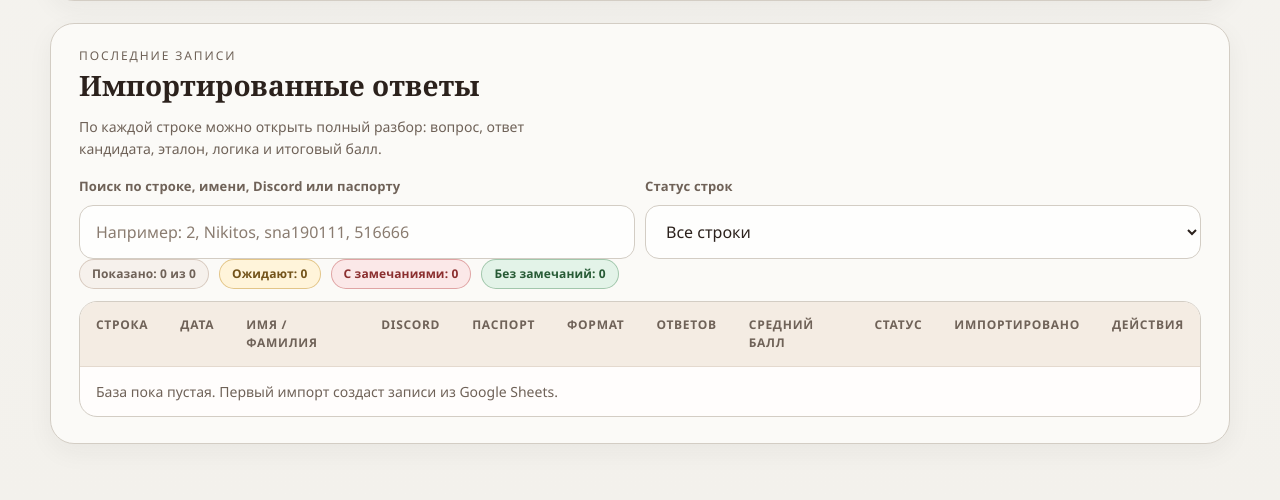
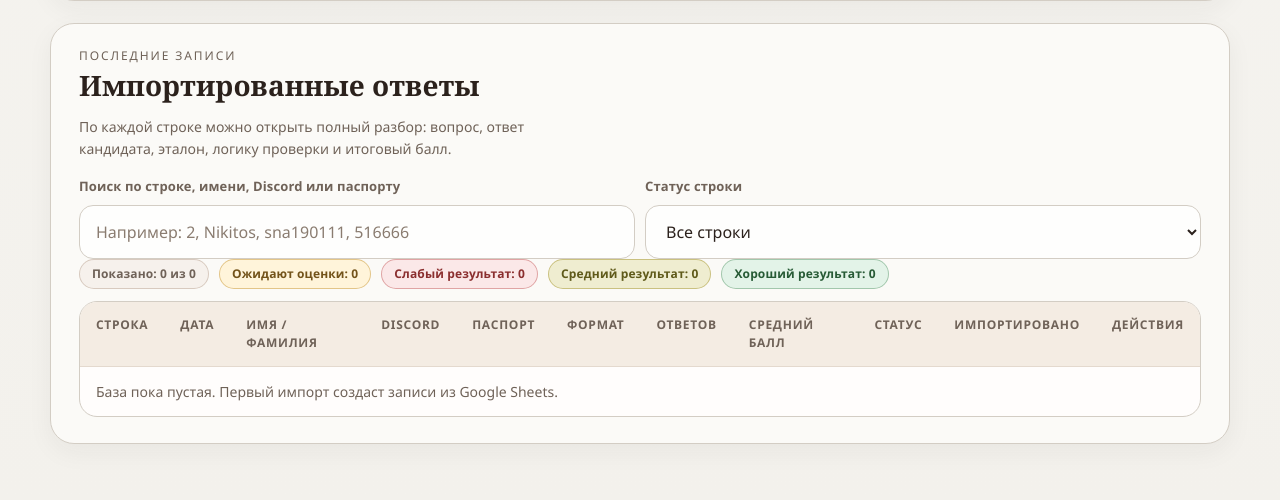
Before and after one commit to 12hsrate-hub/lawyer5rp, a FastAPI app: template web/ogp_web/templates/exam_import.html in a window 1280 px wide. Shown: the part 1263-1763 px from the top of the page. Run offline with FastAPI, Linux system fonts and the light colour scheme; the template is opened without the code that fills it, so the values that code supplies are empty; parts of the project's set-up code (start-up, migrations or seed data) failed here and were passed over.

Commit message:
refactor(exam-import): improve score status wording

```diff
--- a/web/ogp_web/static/pages/exam_import.js
+++ b/web/ogp_web/static/pages/exam_import.js
@@ -257,14 +257,16 @@ function renderRowQuickStats(entries, visibleEntries) {
 
   const total = entries.length;
   const pending = entries.filter((entry) => getEntryStatusKey(entry) === "pending").length;
-  const problem = entries.filter((entry) => getEntryStatusKey(entry) === "problem").length;
-  const ok = entries.filter((entry) => getEntryStatusKey(entry) === "ok").length;
+  const poor = entries.filter((entry) => getEntryStatusKey(entry) === "poor").length;
+  const medium = entries.filter((entry) => getEntryStatusKey(entry) === "medium").length;
+  const good = entries.filter((entry) => getEntryStatusKey(entry) === "good").length;
 
   rowQuickStats.innerHTML = `
     <span class="exam-status-badge exam-status-badge--neutral">Показано: ${escapeHtml(String(visibleEntries.length))} из ${escapeHtml(String(total))}</span>
-    <span class="exam-status-badge exam-status-badge--pending">Ожидают: ${escapeHtml(String(pending))}</span>
-    <span class="exam-status-badge exam-status-badge--problem">С замечаниями: ${escapeHtml(String(problem))}</span>
-    <span class="exam-status-badge exam-status-badge--ok">Без замечаний: ${escapeHtml(String(ok))}</span>
+    <span class="exam-status-badge exam-status-badge--pending">Ожидают оценки: ${escapeHtml(String(pending))}</span>
+    <span class="exam-status-badge exam-status-badge--problem">Слабый результат: ${escapeHtml(String(poor))}</span>
+    <span class="exam-status-badge exam-status-badge--warn">Средний результат: ${escapeHtml(String(medium))}</span>
+    <span class="exam-status-badge exam-status-badge--ok">Хороший результат: ${escapeHtml(String(good))}</span>
   `;
 }
 
--- a/web/ogp_web/static/shared/exam_import_view.js
+++ b/web/ogp_web/static/shared/exam_import_view.js
@@ -2,12 +2,15 @@ window.OGPExamImportView = {
   getEntryStatus(entry) {
     const average = Number(entry?.average_score);
     if (entry?.average_score == null || Number.isNaN(average)) {
-      return { key: "pending", label: "Ожидает проверки", tone: "pending" };
+      return { key: "pending", label: "Ожидает оценки", tone: "pending" };
     }
-    if (average >= 100) {
-      return { key: "ok", label: "Проверен без замечаний", tone: "ok" };
+    if (average >= 73) {
+      return { key: "good", label: "Сдан хорошо", tone: "ok" };
     }
-    return { key: "problem", label: "Есть замечания", tone: "problem" };
+    if (average > 55) {
+      return { key: "medium", label: "Сдан на среднем уровне", tone: "warn" };
+    }
+    return { key: "poor", label: "Сдан слабо", tone: "problem" };
   },
 
   getScoreTone(score) {
@@ -15,10 +18,10 @@ window.OGPExamImportView = {
     if (!Number.isFinite(value)) {
       return "pending";
     }
-    if (value >= 90) {
+    if (value >= 73) {
       return "ok";
     }
-    if (value >= 70) {
+    if (value > 55) {
       return "warn";
     }
     return "problem";
@@ -123,16 +126,16 @@ window.OGPExamImportView = {
     host.hidden = false;
     const scoreRange = this.formatScoreRange(examScores);
     const scores = examScores.map((item) => Number(item?.score)).filter((value) => Number.isFinite(value));
-    const failedCount = scores.filter((value) => value < 100).length;
-    const exactCount = scores.filter((value) => value >= 100).length;
-    const highRiskCount = scores.filter((value) => value < 70).length;
+    const goodCount = scores.filter((value) => value >= 73).length;
+    const mediumCount = scores.filter((value) => value > 55 && value < 73).length;
+    const poorCount = scores.filter((value) => value <= 55).length;
 
     host.innerHTML = `
       <div class="legal-section__header">
         <div>
           <p class="legal-section__eyebrow">Проверка ответов</p>
           <h3 class="legal-section__title">Сравнение по ключу ${escapeHtml(scoreRange)}</h3>
-          <p class="legal-section__description">Средний балл: <strong>${escapeHtml(averageText)}</strong>. Ниже показано сравнение вопроса, ответа, эталона и логики проверки.</p>
+          <p class="legal-section__description">Средний балл: <strong>${escapeHtml(averageText)}</strong>. Ниже собраны вопрос, ответ кандидата, эталон и пояснение по оценке.</p>
         </div>
       </div>
       <div class="exam-score-summary">
@@ -141,16 +144,16 @@ window.OGPExamImportView = {
           <strong class="legal-status-card__value legal-status-card__value--small">${escapeHtml(String(examScores.length))}</strong>
         </article>
         <article class="legal-status-card">
-          <span class="legal-status-card__label">Без замечаний</span>
-          <strong class="legal-status-card__value legal-status-card__value--small">${escapeHtml(String(exactCount))}</strong>
+          <span class="legal-status-card__label">Хороший уровень</span>
+          <strong class="legal-status-card__value legal-status-card__value--small">${escapeHtml(String(goodCount))}</strong>
         </article>
         <article class="legal-status-card">
-          <span class="legal-status-card__label">С замечаниями</span>
-          <strong class="legal-status-card__value legal-status-card__value--small">${escapeHtml(String(failedCount))}</strong>
+          <span class="legal-status-card__label">Средний уровень</span>
+          <strong class="legal-status-card__value legal-status-card__value--small">${escapeHtml(String(mediumCount))}</strong>
         </article>
         <article class="legal-status-card">
-          <span class="legal-status-card__label">Критично (<70)</span>
-          <strong class="legal-status-card__value legal-status-card__value--small">${escapeHtml(String(highRiskCount))}</strong>
+          <span class="legal-status-card__label">Слабый уровень</span>
+          <strong class="legal-status-card__value legal-status-card__value--small">${escapeHtml(String(poorCount))}</strong>
         </article>
       </div>
       <div class="legal-table-shell exam-detail-shell">
--- a/web/ogp_web/static/styles/legal.css
+++ b/web/ogp_web/static/styles/legal.css
@@ -718,6 +718,7 @@
   color: #275a35;
 }
 
+.exam-status-badge--warn,
 .exam-score-badge--warn {
   background: rgba(239, 236, 206, 0.95);
   border-color: rgba(201, 191, 124, 0.95);
--- a/web/ogp_web/templates/partials/exam_import/table_section.html
+++ b/web/ogp_web/templates/partials/exam_import/table_section.html
@@ -3,7 +3,7 @@
     <div>
       <p class="legal-section__eyebrow">Последние записи</p>
       <h2 class="legal-section__title">Импортированные ответы</h2>
-      <p class="legal-section__description">По каждой строке можно открыть полный разбор: вопрос, ответ кандидата, эталон, логика и итоговый балл.</p>
+      <p class="legal-section__description">По каждой строке можно открыть полный разбор: вопрос, ответ кандидата, эталон, логику проверки и итоговый балл.</p>
     </div>
   </div>
 
@@ -13,12 +13,13 @@
       <input id="exam-row-search" type="search" placeholder="Например: 2, Nikitos, sna190111, 516666">
     </label>
     <label class="legal-field exam-import-filter-field">
-      <span class="legal-field__label">Статус строк</span>
+      <span class="legal-field__label">Статус строки</span>
       <select id="exam-row-filter">
         <option value="all">Все строки</option>
-        <option value="pending">Только ожидают проверки</option>
-        <option value="problem">Только с замечаниями</option>
-        <option value="ok">Только без замечаний</option>
+        <option value="pending">Только ожидают оценки</option>
+        <option value="poor">Только с низким результатом</option>
+        <option value="medium">Только со средним результатом</option>
+        <option value="good">Только с хорошим результатом</option>
       </select>
     </label>
   </div>
@@ -47,15 +48,19 @@
           {% set score = entry.average_score %}
           {% if score is none %}
             {% set row_status = "pending" %}
-            {% set row_status_label = "Ожидает проверки" %}
+            {% set row_status_label = "Ожидает оценки" %}
             {% set row_status_tone = "pending" %}
-          {% elif score >= 100 %}
-            {% set row_status = "ok" %}
-            {% set row_status_label = "Проверен без замечаний" %}
+          {% elif score >= 73 %}
+            {% set row_status = "good" %}
+            {% set row_status_label = "Сдан хорошо" %}
             {% set row_status_tone = "ok" %}
+          {% elif score > 55 %}
+            {% set row_status = "medium" %}
+            {% set row_status_label = "Сдан на среднем уровне" %}
+            {% set row_status_tone = "warn" %}
           {% else %}
-            {% set row_status = "problem" %}
-            {% set row_status_label = "Есть замечания" %}
+            {% set row_status = "poor" %}
+            {% set row_status_label = "Сдан слабо" %}
             {% set row_status_tone = "problem" %}
           {% endif %}
           <tr
```
